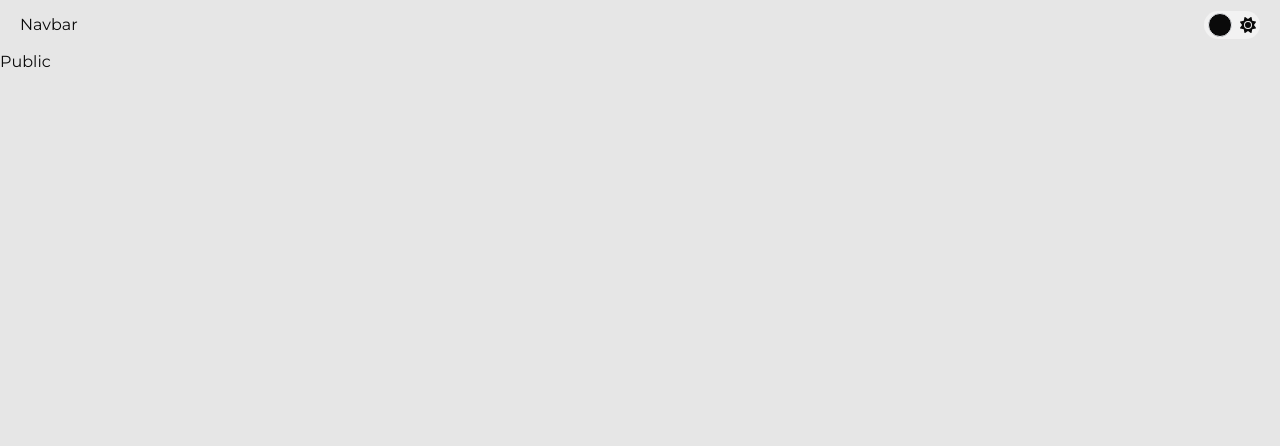
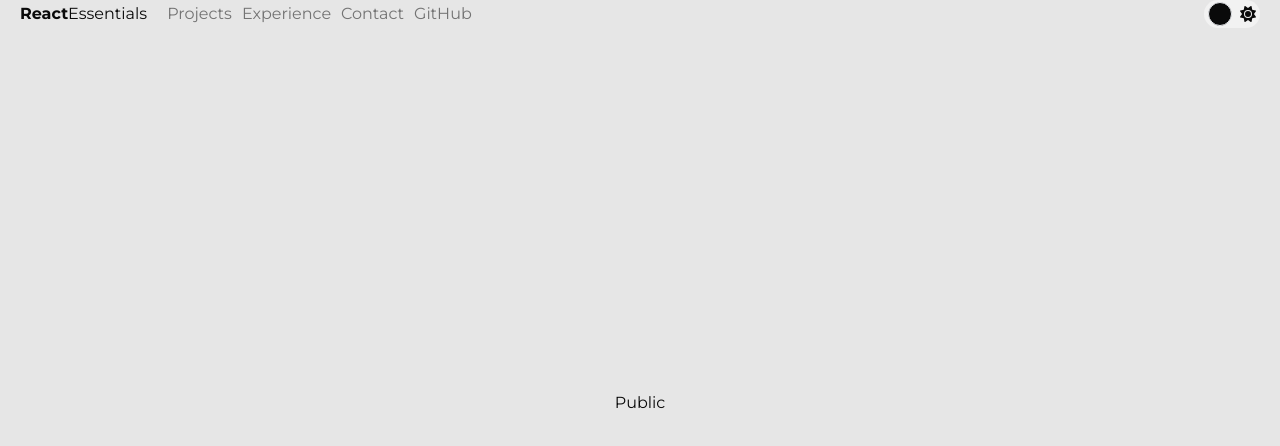
Before and after one commit to SamBennettDev/workout-tracker, a React (Vite) app: page / in a window 1280 px wide. Shown: the top 446 px of the page. Built offline with nearby package versions, Linux system fonts and the light colour scheme.

Commit message:
router fix and nav desktop complete

```diff
--- a/src/components/Navbar.tsx
+++ b/src/components/Navbar.tsx
@@ -1,9 +1,38 @@
+import { mainNav } from "@/config/nav-items";
 import { ThemeToggle } from "./ThemeToggleSwitch";
+import { Link, useLocation } from "react-router-dom";
+
+export const navbarHeight = 50; // Set the navbar height here
 
 export function Navbar() {
+  const location = useLocation();
+
   return (
-    <nav className="h-[50px] flex justify-between items-center mx-[20px]">
-      <div>Navbar</div>
+    <nav
+      className={`h-[${navbarHeight}px] flex justify-between items-center mx-[20px]`}
+    >
+      <div className="flex gap-[10px]">
+        <Link to="/" className="flex items-center justify-center mr-[10px]">
+          <div className="font-bold">React</div>
+          <div className="">Essentials</div>
+        </Link>
+        {mainNav.map((navItem, index) => {
+          return (
+            <Link
+              className={
+                location.pathname === navItem.href
+                  ? "text-foreground"
+                  : "text-muted-foreground hover:text-foreground "
+              }
+              key={index}
+              to={navItem.href}
+              target={navItem.external ? "_blank" : undefined}
+            >
+              {navItem.title}
+            </Link>
+          );
+        })}
+      </div>
       <ThemeToggle />
     </nav>
   );
--- /dev/null
+++ b/src/components/Typography.tsx
@@ -0,0 +1,59 @@
+import { ReactNode } from "react";
+
+interface TypographyProps {
+  children: ReactNode;
+}
+
+export const H1 = ({ children }: TypographyProps) => {
+  return (
+    <h1 className="scroll-m-20 text-4xl font-extrabold tracking-tight lg:text-5xl">
+      {children}
+    </h1>
+  );
+};
+
+export const H2 = ({ children }: TypographyProps) => {
+  return (
+    <h2 className="scroll-m-20 border-b pb-2 text-3xl font-semibold tracking-tight first:mt-0">
+      {children}
+    </h2>
+  );
+};
+
+export const H3 = ({ children }: TypographyProps) => {
+  return (
+    <h3 className="scroll-m-20 text-2xl font-semibold tracking-tight">
+      {children}
+    </h3>
+  );
+};
+
+export const H4 = ({ children }: TypographyProps) => {
+  return (
+    <h4 className="scroll-m-20 text-xl font-semibold tracking-tight">
+      {children}
+    </h4>
+  );
+};
+
+export const P = ({ children }: TypographyProps) => {
+  return <p className="leading-7 [&:not(:first-child)]:mt-6">{children}</p>;
+};
+
+export const Blockquote = ({ children }: TypographyProps) => {
+  return (
+    <blockquote className="mt-6 border-l-2 pl-6 italic">{children}</blockquote>
+  );
+};
+
+export const Ul = ({ children }: TypographyProps) => {
+  return <ul className="my-6 ml-6 list-disc [&>li]:mt-2">{children}</ul>;
+};
+
+export const Code = ({ children }: TypographyProps) => {
+  return (
+    <code className="relative rounded bg-muted px-[0.3rem] py-[0.2rem] font-mono text-sm font-semibold">
+      {children}
+    </code>
+  );
+};
--- /dev/null
+++ b/src/config/nav-items.ts
@@ -0,0 +1,21 @@
+import { MainNavItem } from "@/types/nav";
+
+export const mainNav: MainNavItem[] = [
+  {
+    title: "Projects",
+    href: "/Projects",
+  },
+  {
+    title: "Experience",
+    href: "/Experience",
+  },
+  {
+    title: "Contact",
+    href: "/Contact",
+  },
+  {
+    title: "GitHub",
+    href: "https://github.com/SamBennettDev",
+    external: true,
+  },
+];
--- a/src/features/home/ProtectedHome.tsx
+++ b/src/features/home/ProtectedHome.tsx
@@ -1,3 +1,12 @@
+import { navbarHeight } from "@/components/Navbar";
+
 export const ProtectedHome = () => {
-  return <h1>Protected</h1>;
+  return (
+    <div
+      className="flex justify-center items-center"
+      style={{ height: `calc(100vh - ${navbarHeight}px)` }}
+    >
+      <h1>Protected</h1>
+    </div>
+  );
 };
--- a/src/features/home/PublicHome.tsx
+++ b/src/features/home/PublicHome.tsx
@@ -1,3 +1,12 @@
+import { navbarHeight } from "@/components/Navbar";
+
 export const PublicHome = () => {
-  return <h1>Public</h1>;
+  return (
+    <div
+      className="flex justify-center items-center"
+      style={{ height: `calc(100vh - ${navbarHeight}px)` }}
+    >
+      <h1>Public</h1>
+    </div>
+  );
 };
--- a/src/providers/app.tsx
+++ b/src/providers/app.tsx
@@ -1,5 +1,6 @@
 import { QueryClientProvider, QueryClient } from "@tanstack/react-query";
 import { ThemeProvider } from "./theme";
+import { BrowserRouter } from "react-router-dom";
 
 const queryClient = new QueryClient();
 
@@ -9,10 +10,12 @@ type AppProviderProps = {
 
 export const AppProvider = ({ children }: AppProviderProps) => {
   return (
-    <QueryClientProvider client={queryClient}>
-      <ThemeProvider defaultTheme="system" storageKey="vite-ui-theme">
-        {children}
-      </ThemeProvider>
-    </QueryClientProvider>
+    <BrowserRouter>
+      <QueryClientProvider client={queryClient}>
+        <ThemeProvider defaultTheme="system" storageKey="vite-ui-theme">
+          {children}
+        </ThemeProvider>
+      </QueryClientProvider>
+    </BrowserRouter>
   );
 };
--- a/src/routes/index.tsx
+++ b/src/routes/index.tsx
@@ -1,4 +1,4 @@
-import { createBrowserRouter, RouterProvider } from "react-router-dom";
+import { Route, Routes } from "react-router-dom";
 
 import { protectedRoutes } from "./protected";
 import { publicRoutes } from "./public";
@@ -22,7 +22,12 @@ export const AppRoutes = () => {
     ? protectedRoutes.concat(commonRoutes)
     : publicRoutes.concat(commonRoutes);
 
-  const router = createBrowserRouter(routes);
-
-  return <RouterProvider router={router} />;
+  return (
+    <Routes>
+      {routes.map(({ path, element }, index) => (
+        <Route key={index} path={path} element={element} />
+      ))}
+      <Route path="*" element={<ErrorPage />} />
+    </Routes>
+  );
 };
--- a/src/routes/protected.tsx
+++ b/src/routes/protected.tsx
@@ -1,10 +1,8 @@
 import { ProtectedHome } from "@/features/home";
-import { ErrorPage } from "@/features/misc";
 
 export const protectedRoutes = [
   {
     path: "/",
     element: <ProtectedHome />,
-    errorElement: <ErrorPage />,
   },
 ];
--- a/src/routes/public.tsx
+++ b/src/routes/public.tsx
@@ -1,10 +1,8 @@
 import { PublicHome } from "@/features/home";
-import { ErrorPage } from "@/features/misc";
 
 export const publicRoutes = [
   {
     path: "/",
     element: <PublicHome />,
-    errorElement: <ErrorPage />,
   },
 ];
--- /dev/null
+++ b/src/types/nav.ts
@@ -0,0 +1,9 @@
+export interface NavItem {
+  title: string;
+  href: string;
+  disabled?: boolean;
+  external?: boolean;
+  label?: string;
+}
+
+export interface MainNavItem extends NavItem {}
```
